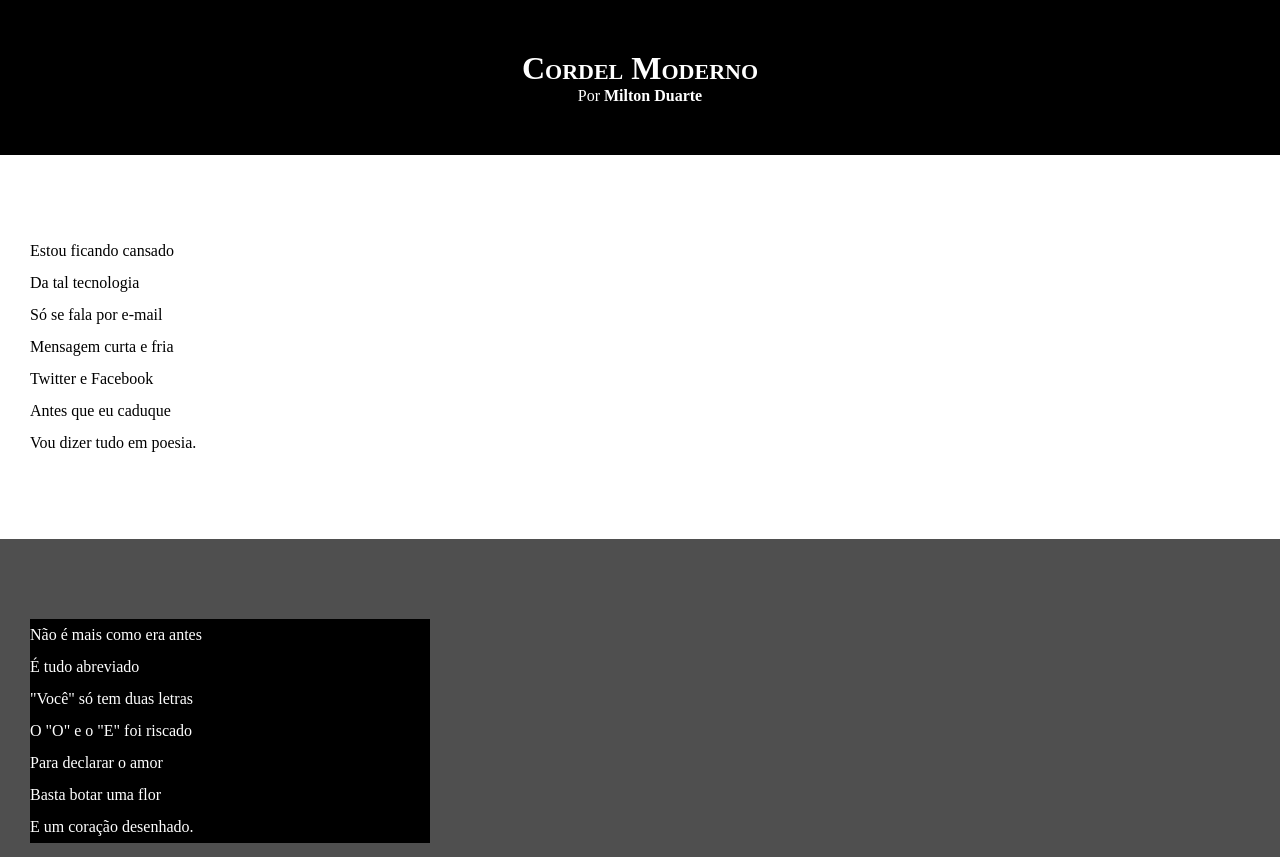
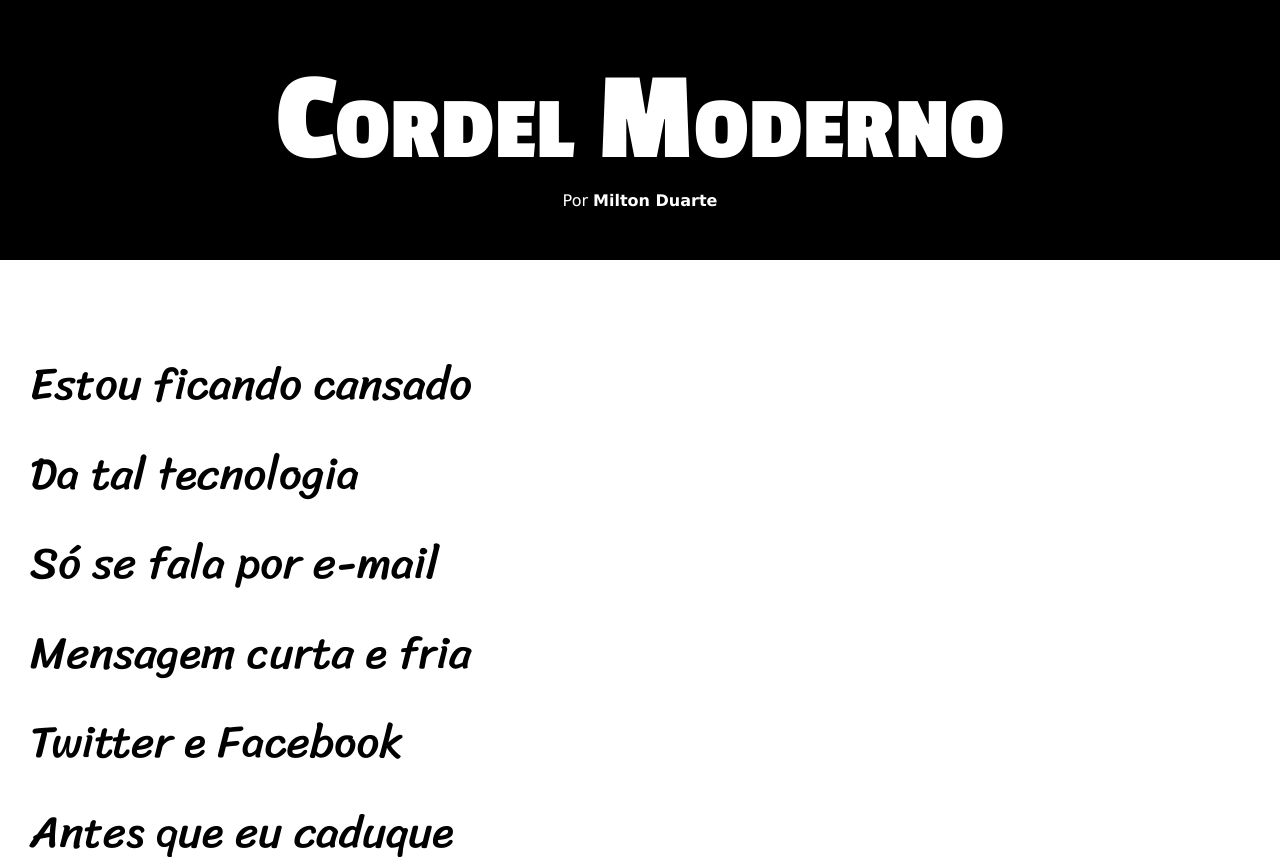
Before and after one commit to joycebatistasousa/projeto-cordel, a plain HTML site: page index.html in a window 1280 px wide. Shown: the top 857 px of the page. Drawn offline with Linux system fonts and the light colour scheme.

Commit message:
atualização de estilos

```diff
--- a/style.css
+++ b/style.css
@@ -1,13 +1,28 @@
 @charset "UTF-8";
+
+@import url('https://fonts.googleapis.com/css2?family=Passion+One:wght@400;700;900&display=swap');
+
+@import url('https://fonts.googleapis.com/css2?family=Sriracha&display=swap');
+
+:root {
+     --fonte1: Verdana, Geneva, Tahoma, sans-serif;
+     --fonte2: "Passion One", serif;
+     --fonte3: "Sriracha", serif;
+
+}
+
 
 * {
     margin: 0px;
     padding: 0px;
+    font-size: 1em;
+
 }
 
 html, body {
         min-height: 100vh;
         background-color: darkgray;
+        font-family: var(--fonte1);
 }
 
 header {
@@ -17,8 +32,10 @@ header {
 }
 
 header > h1 {
+    font-family: var(--fonte2);
     padding-top: 50px;
     font-variant: small-caps; /*deixa as letras maiúscula e as primeiras são maiores*/
+    font-size: 10vw; /* 10% da largura da tela*/
 
     /* text-transform: uppercase; colocar letras maiúsculas*/
 }
@@ -47,10 +64,13 @@ section {
         padding-bottom: 10vh;
         padding-left: 30px;
         line-height: 2em;
+        font-family: var(--fonte3);
+        font-size: 3.5vw;
 }
 
 section.imagem > p {
-    width: 400px;
+    display: inline-block; /*transforma na caixa que se adapta ao tamanho do conteúdo*/
+    padding: 5px;
     background-color: black;
 }
 
```
